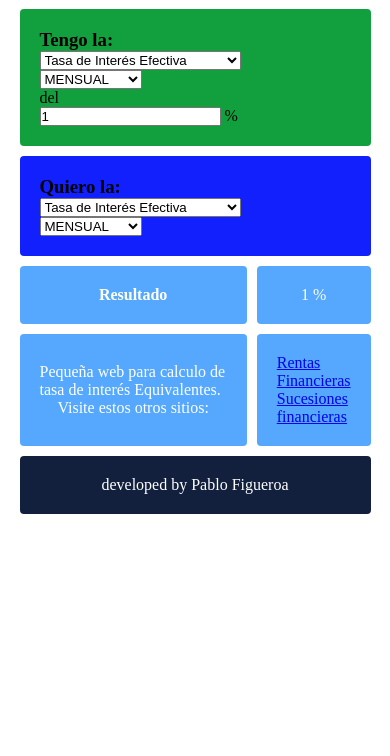
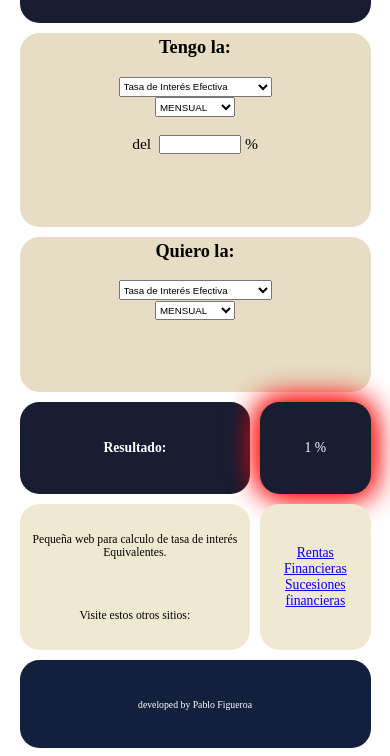
Before and after one commit to pablo-figueroa/pablo-figueroa.github.io, a plain HTML site: page tasa_equivalente/tasa-equivalente.html in a window 390 px wide. Shown: the part 88-844 px from the top of the page. Drawn offline with Linux system fonts and the light colour scheme.

Commit message:
tasa equivalante mobile

```diff
--- a/tasa_equivalente/css/style.css
+++ b/tasa_equivalente/css/style.css
@@ -4,9 +4,13 @@
 }
 
 .contenedor {
-  width: 90%;
-  max-width: 1000px;
-  margin: 10px auto;
+  width: 90vw;
+
+  min-height: 98vh;
+
+
+  /* max-width: 1000px; */
+  margin: 1vh auto;
 
   /* crear 6 filas y 3 columnas  */
   display:grid;
@@ -29,14 +33,14 @@
 .contenedor .quiero,
 .contenedor .footer {
   background: #fff;
-  padding: 20px;
-  border-radius: 4px;
+  padding: 1vw;
+  border-radius: 5vw;
 }
 
 .contenedor .header {
   grid-area: header; /* ver en .contenedor*/
-
-  background: #12203e;
+  font-size: 3vw;
+  background-color: #181D31;
   color: #fff;
 
   /* grid-column-start: 1;
@@ -49,66 +53,105 @@
 }
 
 .contenedor .tengo {
-  /* grid-column-start: 1;
-  grid-column-end: -2; Si le coloco "-2" dejo 1 columna disponible, sino "3" */
-  /* grid-column: 1 / -2; */
-  /* grid-column: span 2; "Esa es otra forma de hacer lo mismo" */
-
-  grid-area: tengo; /* ver en .contenedor*/
-  background: #12a03e;
+  grid-area: tengo;
+  background: #E6DDC4;
 
   display: flex;
   flex-direction: column;
+  align-items: center;
+  justify-content: flex-start;
+
+  text-align: center;
+  font-size: 4vw;
 
 }
 
 .contenedor .quiero {
-  /* grid-column-start: 1;
-  grid-column-end: -2; Si le coloco "-2" dejo 1 columna disponible, sino "3" */
-  /* grid-column: 1 / -2; */
-  /* grid-column: span 2; "Esa es otra forma de hacer lo mismo" */
-
-  grid-area: quiero; /* ver en .contenedor*/
-  background: #1220fe;
+  grid-area: quiero;
+  background: #E6DDC4;
 
   display: flex;
   flex-direction: column;
+  align-items: center;
+  justify-content: flex-start;
 
+  text-align: center;
+  font-size: 4vw;
+
+}
+
+input {
+  width: 20vw;
+  text-align: center;
+  font-size: 3vw;
+}
+
+#valueRate_in {
+  height: 4vw;
 }
 
 .contenedor .widget-1 {
   grid-area: widget-1;
+  background-color: #181D31;
+  color: #fff;
+
+  display: flex;
+  align-items: center;
+  justify-content: center;
+
+  font-size: 3.5vw;
 }
 
 .contenedor .widget-2 {
   grid-area: widget-2;
+  background-color: #181D31;
+  color: #fff;
+
+  display: flex;
+  align-items: center;
+  justify-content: center;
+
+  font-size: 3.5vw;
+
+  box-shadow: 4px 4px 30px red, -4px -4px 30px red;
 }
 
 .contenedor .widget-3 {
   grid-area: widget-3;
+
+  background-color: #F0E9D2;
+  color: #000;
+  font-size: 3vw;
+
   display: flex;
-  flex-direction: column;
+  flex-wrap: wrap;
   align-items: center;
   justify-content: center;
+}
+
+.contenedor .widget-3 p {
+  text-align: center;
+  padding: 2vw;
 }
 
 .contenedor .widget-4 {
   grid-area: widget-4;
   display: flex;
   flex-direction: column;
+  justify-content: center;
+  align-items: center;
+  background-color: #F0E9D2;
+
+
 }
 
-.contenedor .widget-1,
-.contenedor .widget-2,
-.contenedor .widget-3,
-.contenedor .widget-4 {
-  background: #55a8fd;
-  color: #fff;
+.contenedor .widget-4 p {
+  display: flex;
+}
 
-
-  display: flex;
-  align-items: center;
-  justify-content: center;
+.contenedor .widget-4 a {
+  font-size: 3.5vw;
+  text-align: center;
 }
 
 .contenedor .footer {
@@ -120,16 +163,21 @@
   display: flex;
   align-items: center;
   justify-content: center;
+
+  font-size: 2.5vw;
 }
 
-
-#showIn {
-  display: none;
+select {
+  height: 5vw;
+  font-size: 2.5vw;
 }
 
+#showIn,
 #showOut {
   display: none;
+  font-size: 3.5vw;
 }
+
 
 @media screen and (min-width: 768px) {
   .contenedor {
--- a/tasa_equivalente/tasa-equivalente.html
+++ b/tasa_equivalente/tasa-equivalente.html
@@ -21,29 +21,26 @@
     <!-- tengo -->
     <div class="tengo">
         <h3>Tengo la:</h3>
-
-        <form>
+        <br>
+        <!-- <form> -->
             <div class="box a">
 
-                <select id="selectRate_in" onChange="getValue()">
+                <p> <select id="selectRate_in" onChange="getValue()">
                     <!--<option disabled selected="">Seleccionar TASA</option>-->
                     <option value="1" id="nocentrar">Tasa de Interés Efectiva</option>
                     <option value="2" id="nocentrar">Tasa de Interés NOMINAL</option>
                     <option value="3" id="nocentrar">Tasa de Descuento Efectiva</option>
                     <option value="4" id="nocentrar">Tasa de Descuento NOMINAL</option>
-                </select>
-
-
-
+                </select></p>
 
             </div>
-        </form>
+        <!-- </form> -->
 
-        <form>
+        <!-- <form>  -->
             <div class="box b">
 
 
-                <select id="selectPeriod_in" onChange="getValue()">
+                <p> <select id="selectPeriod_in" onChange="getValue()">
 
                     <!--<option disabled selected="">Seleccionar PERIODO</option>-->
 
@@ -55,9 +52,9 @@
                     <option selected value="30" id="centrar">MENSUAL</option>
                     <option value="15" id="centrar">Quincenal</option>
                     <option value="1" id="centrar">Diaria</option>
-                </select>
+                </select></p>
 
-                <span id="showIn">Cuya frecuencia de capitalización es: &nbsp;
+                <p id="showIn"><br>Cuya frecuencia de capitalización es: &nbsp;
 
                     <select id="selectCapit_In" onChange="getValue()">
 
@@ -73,15 +70,17 @@
                         <option value="1" id="centrar">Diaria</option>
                     </select>
 
-                </span>
+                </p>
+
+                <br>
+                <p>del&nbsp;
+                    <input type="number" id="valueRate_in" name="valueRate_in" min="0"  onChange="getValue()">&nbsp;%
+                </p>
+                <!-- quité step="1" -->
 
 
-                <p>del</p>
-                <input type="number" step="1" id="valueRate_in" name="valueRate_in" placeholder="Ingresar tasa" min="0" value="1" onChange="getValue()">
-                <span>% &nbsp; &nbsp;</span>
-
             </div>
-        </form>
+        <!-- </form> -->
 
 
 
@@ -90,7 +89,8 @@
     <!-- quiero -->
     <div class="quiero">
         <h3>Quiero la:</h3>
-    <form>
+        <br>
+    <!-- <form> -->
         <div class="box c">
 
             <select id="selectRate_out" onChange="getValue()">
@@ -101,13 +101,8 @@
                 <option value="4" id="nocentrar">Tasa de Descuento NOMINAL</option>
             </select>
 
-
-
-
-
-
         </div>
-    </form>
+    <!-- </form> -->
 
 
         <form>
@@ -126,7 +121,7 @@
 
                 </select>
 
-                <span id="showOut">Cuya frecuencia de capitalización es: &nbsp;
+                <span id="showOut"><br>Cuya frecuencia de capitalización es: &nbsp;
                     <select id="selectCapit_Out" onChange="getValue()">
 
                 <!--<option disabled selected="">Seleccionar CAPITALIZACIÓN</option>-->
@@ -150,7 +145,7 @@
 
     <!-- widget-1 -->
     <div class="widget-1">
-        <h4>Resultado</h4>
+        <h4>Resultado:</h4>
     </div>
 
     <!-- widget-3 -->
```
